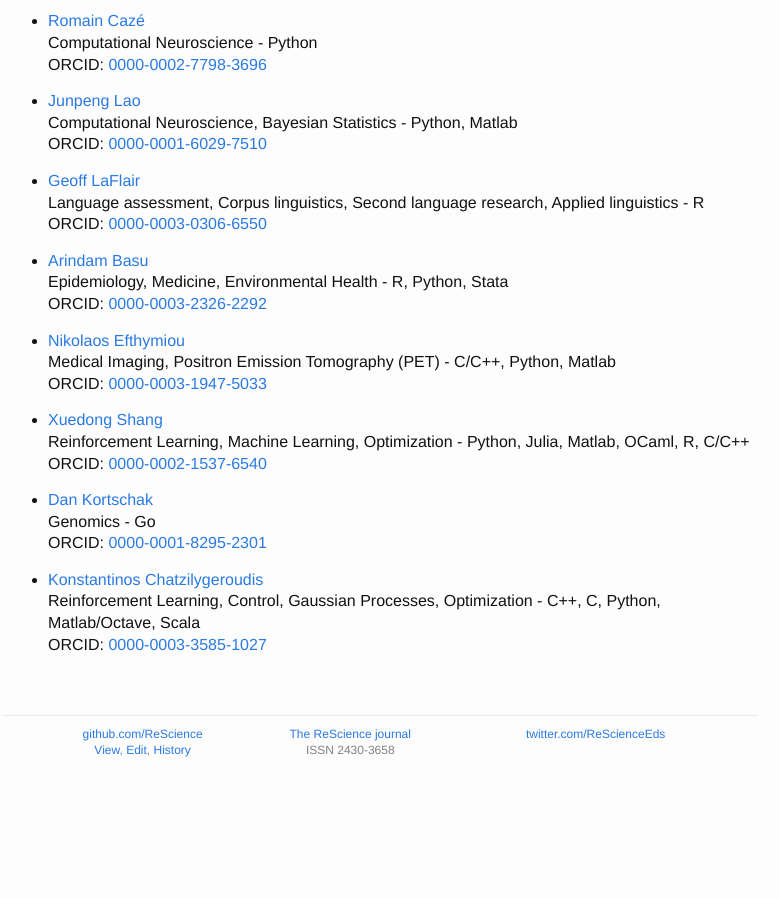
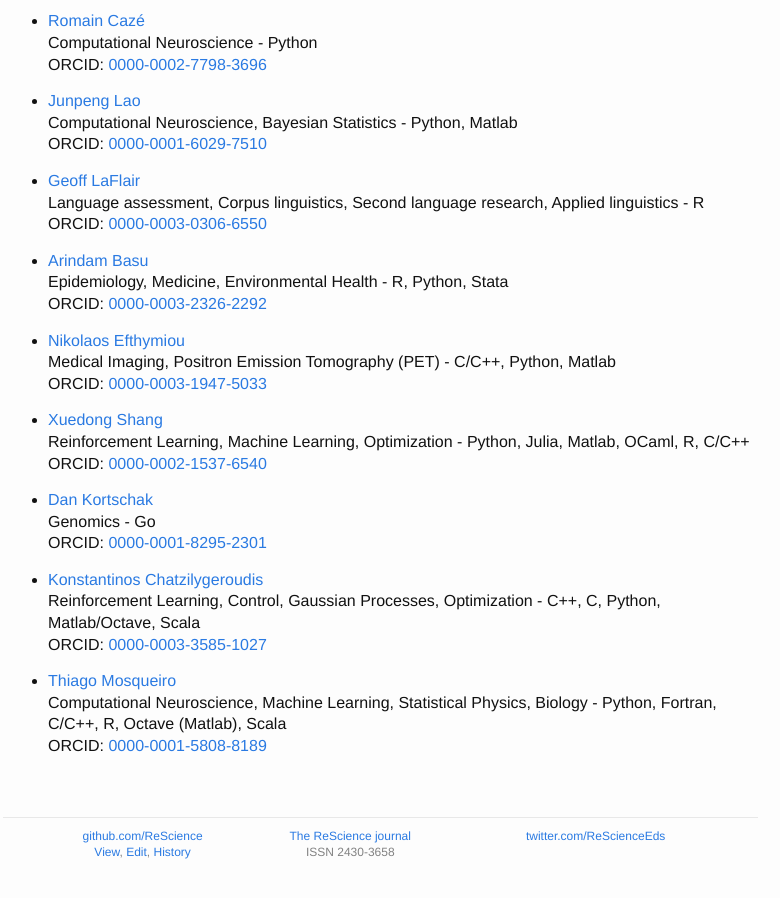
Before and after one commit to ReScience/rescience.github.io, a Jekyll site: the page built from 04-board.md, in a window 1280 px wide and 900 px high, scrolled down 8409 px. Shown: the whole window, without its empty margins (252-1032 px from the left). Built offline with Jekyll 4.4.1, drawn with Linux system fonts in a browser that asks for light colours; our own code applies the rules of GitHub Pages for plain Markdown files; before the commit the page ends 9208 px from its top, so only the background shows below that.

Commit message:
Added Thiago Mosqueiro

```diff
--- a/04-board.md
+++ b/04-board.md
@@ -509,3 +509,7 @@ accepts submissions in other open source languages.
 * [Konstantinos Chatzilygeroudis](https://github.com/costashatz)
   Reinforcement Learning, Control, Gaussian Processes, Optimization - C++, C, Python, Matlab/Octave, Scala
   ORCID: [0000-0003-3585-1027](https://orcid.org/0000-0003-3585-1027)
+
+* [Thiago Mosqueiro](https://github.com/thmosqueiro)
+  Computational Neuroscience, Machine Learning, Statistical Physics, Biology - Python, Fortran, C/C++, R, Octave (Matlab), Scala
+  ORCID: [0000-0001-5808-8189](https://orcid.org/0000-0001-5808-8189)
```
